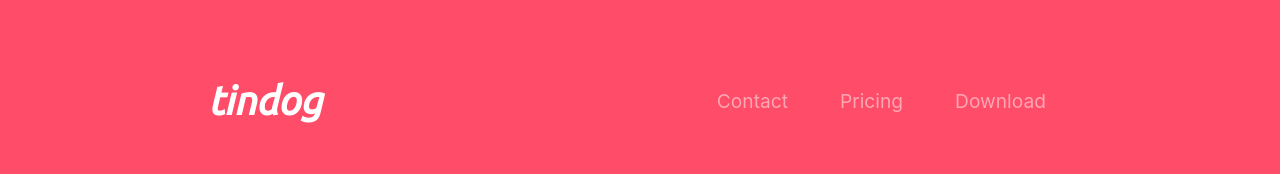
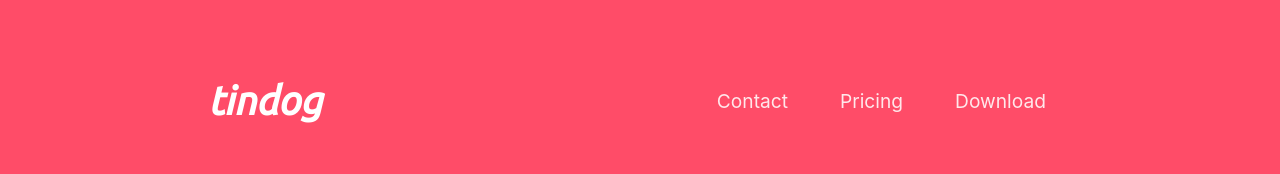
Before and after one commit to rezaul28/tinDog, a plain HTML site: page index.html in a window 1280 px wide. Shown: the top 174 px of the page. Drawn offline with nearby package versions, Linux system fonts and the light colour scheme.

Commit message:
update nav var

```diff
--- a/css/styles.css
+++ b/css/styles.css
@@ -32,7 +32,6 @@ h2 {
   margin: 20px auto;
   /* padding: 0; */
 }
-
 .navbar-brand {
   font-family: 'Ubuntu';
   font-size: 2.5rem;
@@ -45,6 +44,7 @@ h2 {
 
 .nav-link {
   font-size: 1.2rem;
+  color: black;
 }
 
 .download-btn {
--- a/index.html
+++ b/index.html
@@ -23,18 +23,18 @@
       <nav class="navbar  navbar-expand-lg navbar-dark">
         <a class="navbar-brand" href="">tindog</a>
         <button class="navbar-toggler" type="button" data-toggle="collapse" data-target="#navbarSupportedContent" aria-controls="navbarSupportedContent" aria-expanded="false" aria-label="Toggle navigation">
-          <span class="navbar-toggler-icon"></span>
+          <span class="navbar-toggler-icon" ></span>
         </button>
         <div class="collapse navbar-collapse" id="navbarSupportedContent">
           <ul class="navbar-nav ml-auto">
             <li class="nav-item">
-              <a class="nav-link" href="#footer">Contact</a>
+              <a class="nav-link" href="#footer" style="color: #ffffffde;">Contact</a>
             </li>
             <li class="nav-item">
-              <a class="nav-link" href="#pricing">Pricing</a>
+              <a class="nav-link" href="#pricing" style="color: #ffffffde;">Pricing</a>
             </li>
             <li class="nav-item">
-              <a class="nav-link" href="#cta">Download</a>
+              <a class="nav-link" href="#cta" style="color: #ffffffde;">Download</a>
             </li>
           </ul>
         </div>
```
